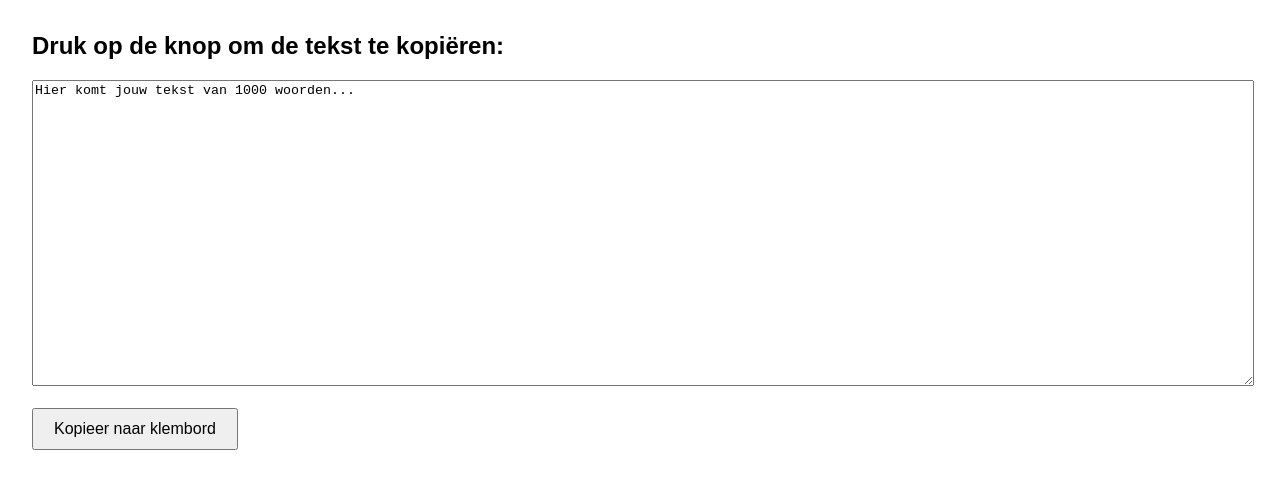
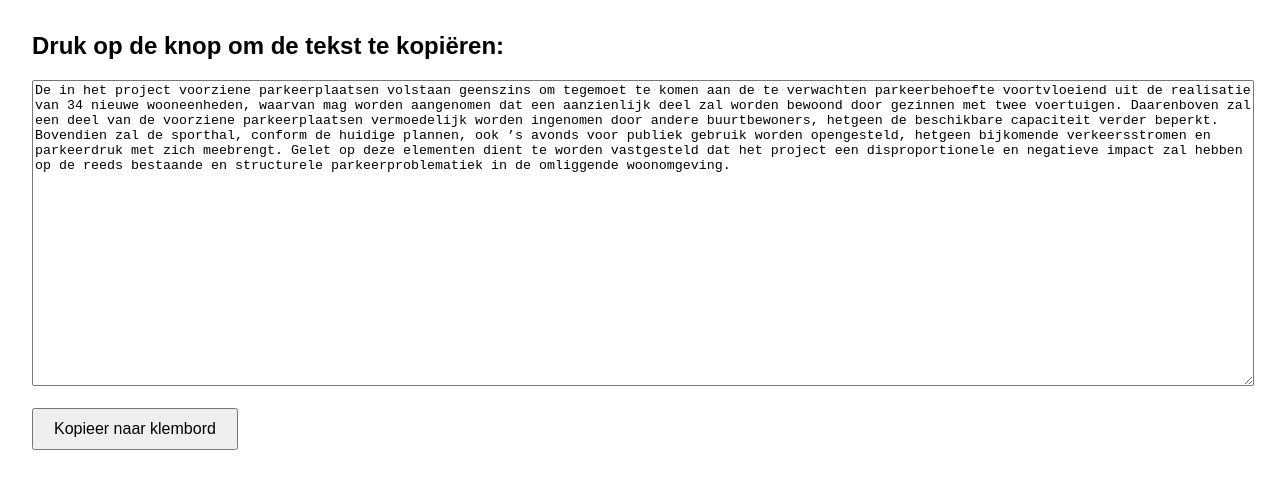
Before and after one commit to davinciverbondstraat/davinciverbondstraat.github.io, a plain HTML site: page index.html in a window 1280 px wide. Drawn offline with Linux system fonts and the light colour scheme.

Commit message:
Update index.html

```diff
--- a/index.html
+++ b/index.html
@@ -11,7 +11,7 @@
 </head>
 <body>
   <h2>Druk op de knop om de tekst te kopiëren:</h2>
-  <textarea id="myText" readonly>Hier komt jouw tekst van 1000 woorden...</textarea><br><br>
+  <textarea id="myText" readonly>De in het project voorziene parkeerplaatsen volstaan geenszins om tegemoet te komen aan de te verwachten parkeerbehoefte voortvloeiend uit de realisatie van 34 nieuwe wooneenheden, waarvan mag worden aangenomen dat een aanzienlijk deel zal worden bewoond door gezinnen met twee voertuigen. Daarenboven zal een deel van de voorziene parkeerplaatsen vermoedelijk worden ingenomen door andere buurtbewoners, hetgeen de beschikbare capaciteit verder beperkt. Bovendien zal de sporthal, conform de huidige plannen, ook ’s avonds voor publiek gebruik worden opengesteld, hetgeen bijkomende verkeersstromen en parkeerdruk met zich meebrengt. Gelet op deze elementen dient te worden vastgesteld dat het project een disproportionele en negatieve impact zal hebben op de reeds bestaande en structurele parkeerproblematiek in de omliggende woonomgeving.</textarea><br><br>
   <button onclick="copyText()">Kopieer naar klembord</button>
 
   <script>
```
